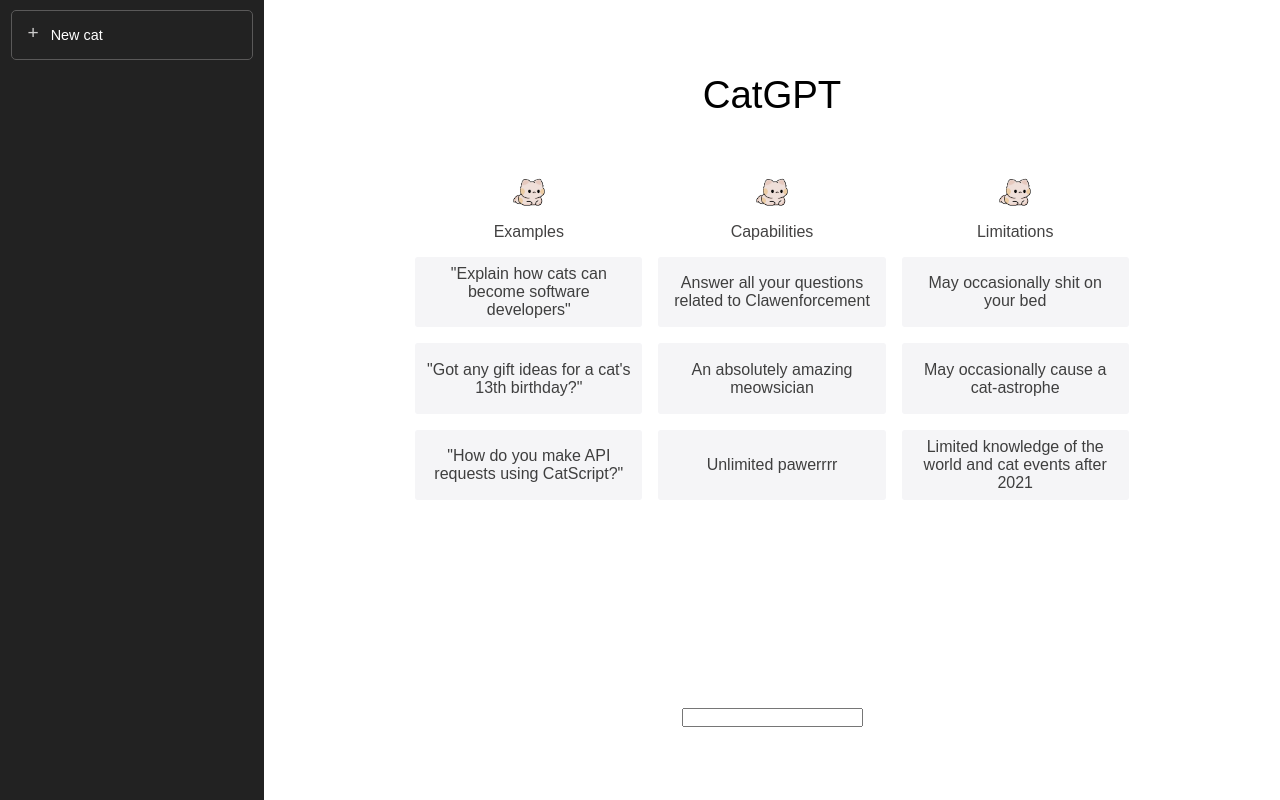
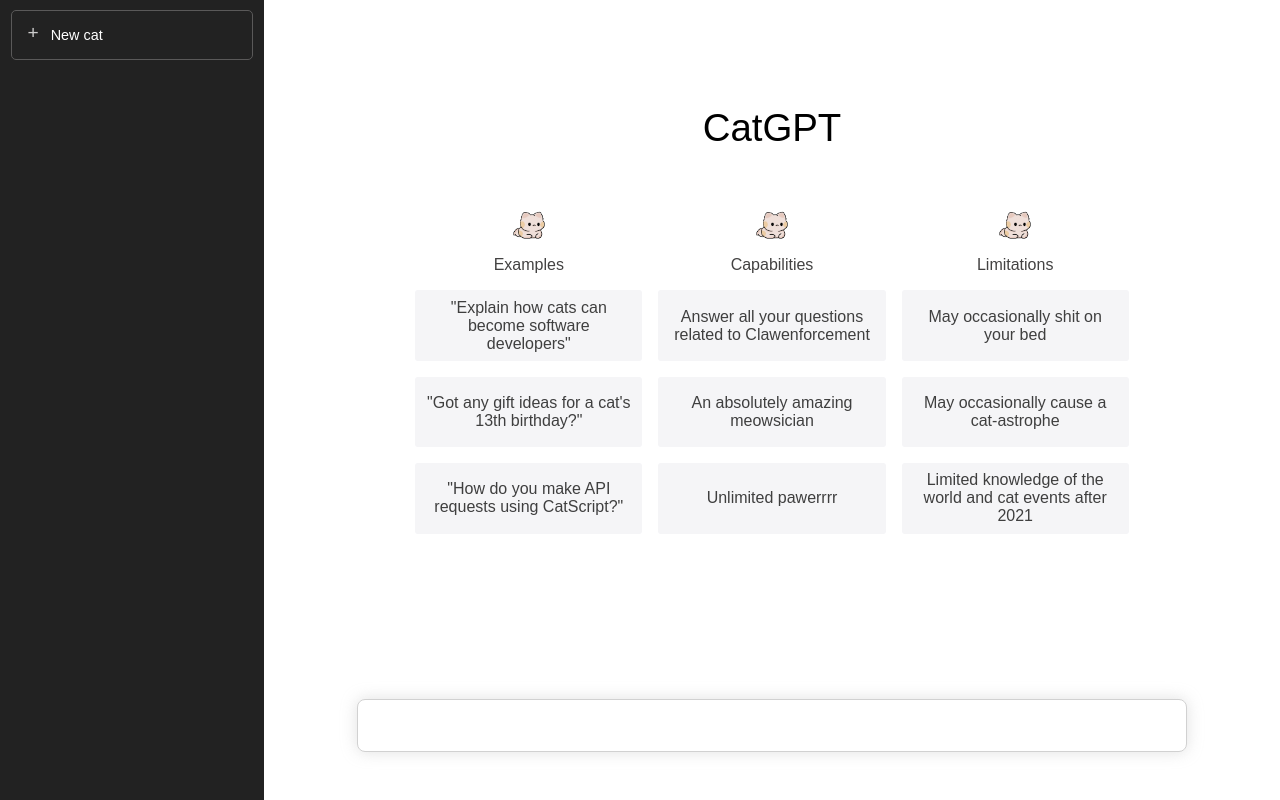
Before and after one commit to glin18/cat-gpt, a React (Create React App) app: page / in a window 1280 px wide. Built offline with nearby package versions, Linux system fonts and the light colour scheme.

Commit message:
Add styling to input bar

```diff
--- a/src/App.css
+++ b/src/App.css
@@ -24,6 +24,7 @@ body{
   display: flex;
   flex-direction: column;
   align-items: center;
+  z-index:1;
 }
 
 .new-cat{
@@ -110,3 +111,24 @@ body{
 .examples .table-block:hover{
   background-color: rgb(191, 190, 190);
 }
+
+/* Input Bar */
+
+input{
+  width: 50rem;
+  padding: 0.9rem;
+  outline: none;
+  box-shadow: 0px 0px 1rem rgba(181, 180, 180, 0.4);
+  border: 1px solid rgb(209, 209, 209);
+  border-radius: 0.5rem;
+  font-size: 1.2rem;
+}
+
+.input-bar-container{
+  position: fixed;
+  bottom: 3rem;
+}
+
+input:focus{
+  outline: none;
+}
--- a/src/components/InputBar.js
+++ b/src/components/InputBar.js
@@ -2,7 +2,7 @@ import React from 'react'
 
 export const InputBar = () => {
   return (
-    <div>
+    <div className="input-bar-container">
         <form>
             <input type="text"></input>
         </form>
```
